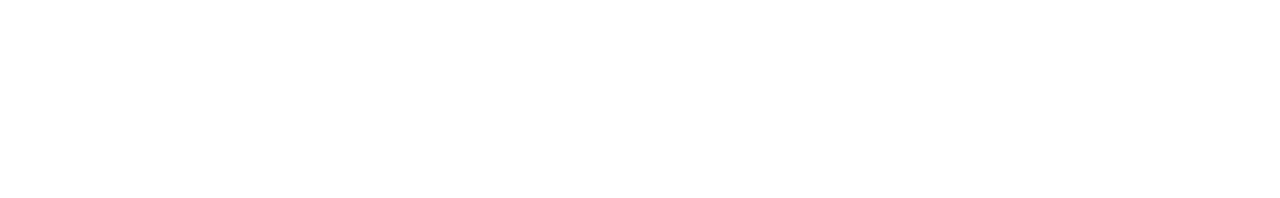
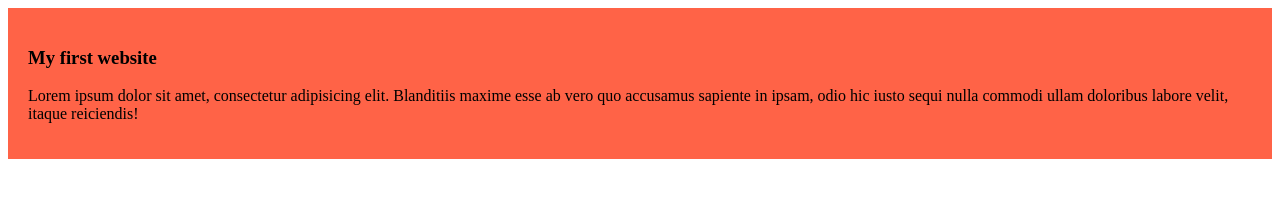
Before and after one commit to nodi1088/my-simple-website, a plain HTML site: page index.html in a window 1280 px wide. Drawn offline with Linux system fonts and the light colour scheme.

Commit message:
added the first blog

```diff
--- /dev/null
+++ b/blog.css
@@ -0,0 +1,4 @@
+div{
+    background-color: tomato;
+    padding: 20px;
+}
--- a/index.html
+++ b/index.html
@@ -4,8 +4,12 @@
     <meta charset="UTF-8">
     <meta name="viewport" content="width=device-width, initial-scale=1.0">
     <title>MY Simple website</title>
+    <link rel="stylesheet" href="blog.css">
 </head>
 <body>
-
+    <div>
+        <h3>My first website</h3>
+        <p>Lorem ipsum dolor sit amet, consectetur adipisicing elit. Blanditiis maxime esse ab vero quo accusamus sapiente in ipsam, odio hic iusto sequi nulla commodi ullam doloribus labore velit, itaque reiciendis!</p>
+    </div>
 </body>
 </html>
```
Also changed, not shown: 1 other file.
